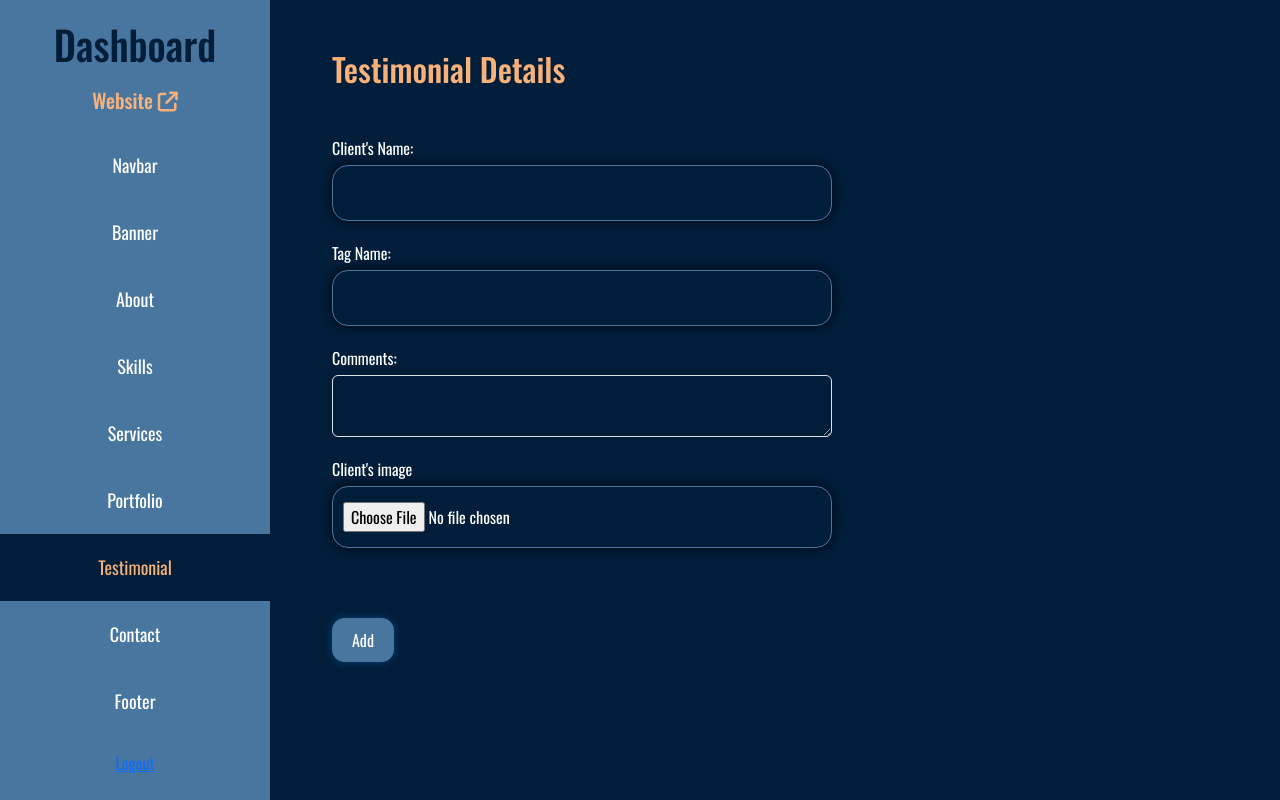
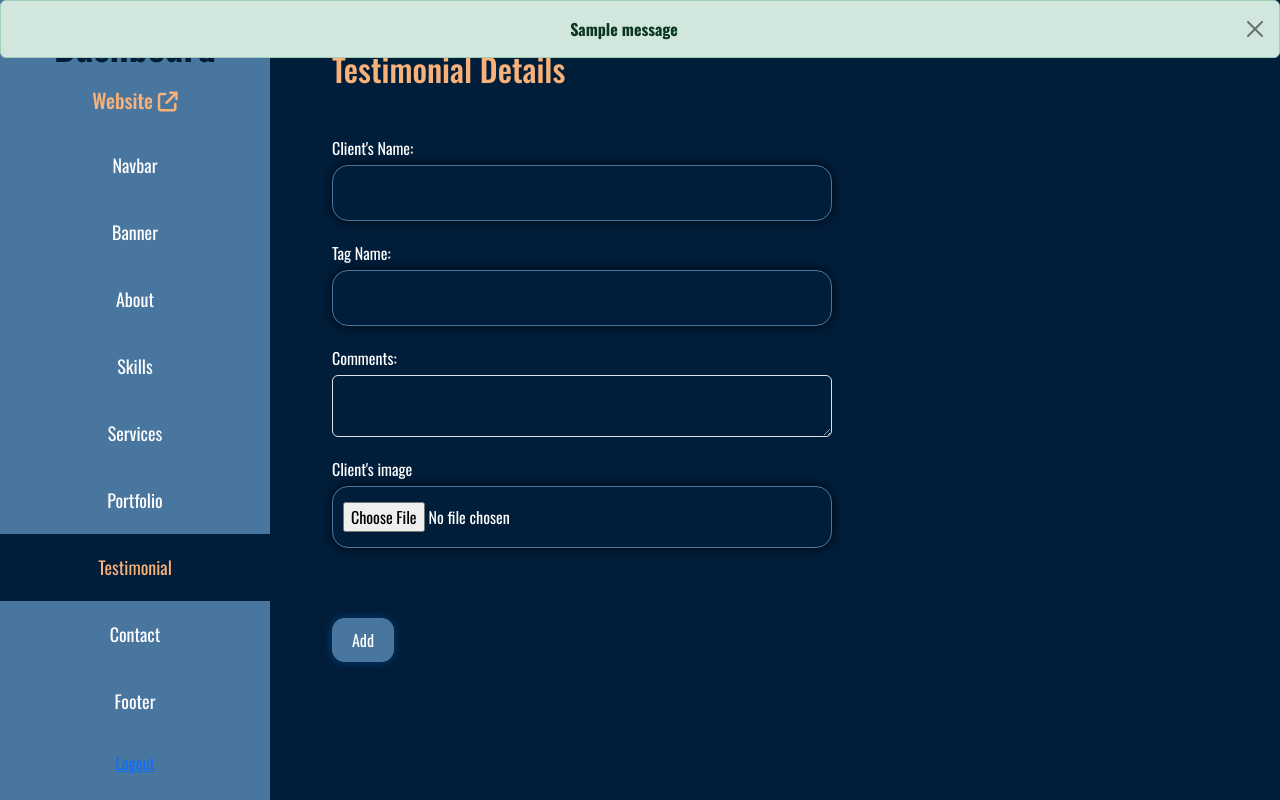
Before and after one commit to mdkawsardev/portfolio_with_django, a Django app: page /testimonial/ in a window 1280 px wide. Run offline with Django 5.2, Linux system fonts and the light colour scheme; a user stored in the database is signed in; tables that the repository leaves empty hold one stand-in row (values such as "Sample post"); one stand-in notice (Sample message) is shown; some libraries are stand-ins or nearby versions.

Commit message:
Site is being updated

```diff
--- a/app/models.py
+++ b/app/models.py
@@ -1,5 +1,5 @@
 from django.db import models
-
+from datetime import datetime
 # Create your models here.
 class BannerImage(models.Model):
     image = models.ImageField(default='default.png', blank=True, upload_to='media')
--- a/app/views.py
+++ b/app/views.py
@@ -16,7 +16,7 @@ def home(request):
         'Porfolio_title': PortfolioTitle.objects.all(),
         'Porfolios': PortfolioSection.objects.all(),
         'Client_title': ClientTitle.objects.all(),
-        'ClientReviews': ClientSection.objects.all(),
+        'ClientReviews': ClientSection.objects.all().order_by('-id'),
         'Contact_title': ContactTitle.objects.all(),
         'Contacts': Contact.objects.all(),
         'ContactNumbers': ContactNumber.objects.all(),
@@ -115,13 +115,14 @@ def testimonial(request):
             clinet_name = request.POST['name']
             client_tag = request.POST['t_name']
             comments = request.POST['comments']
-            client_image = request.FILE['c_im']
+            client_image = request.FILES['c_im']
             ClientSection.objects.create(
                 client_name=clinet_name,
                 client_profession=client_tag,
                 client_comments=comments,
                 client_photo=client_image
             )
+            messages.success(request, 'New client added')
         return render(request, 'dashboard/testimonial.html')
 
 
--- a/template/dashboard/testimonial.html
+++ b/template/dashboard/testimonial.html
@@ -1,6 +1,14 @@
 {% extends "base.html" %}
 {% block title %}Dashboard | Testimonial{% endblock title %}
 {% block body %}
+{% if messages %}
+{% for message in messages %}
+<div class="alert position-fixed top-0 w-100 text-center alert-success {{ message.tags }} alert-dismissible fade show" role="alert">
+    <strong>{{ message }}</strong>
+    <button type="button" class="btn-close" data-bs-dismiss="alert" aria-label="Close"></button>
+</div>
+{% endfor %}
+{% endif %}
 <div class="dash_container">
     <div class="dashboard_navbar">
         <div class="dash_title">
```
Also changed, not shown: app/migrations/0034_clientsection_date.py (added), app/migrations/0035_alter_clientsection_date.py (added), app/migrations/0036_alter_clientsection_options.py (added), app/migrations/0037_alter_clientsection_options_and_more.py (added), media/media/mdkawsardev.jpg (added), media/media/mdkawsardev.png (added), media/media/mdkawsardev_qBcB0Lj.png (added), media/media/myphoto.jpg (added), media/media/myphoto.png (added), media/media/myphoto_fePQQA4.png (added).
